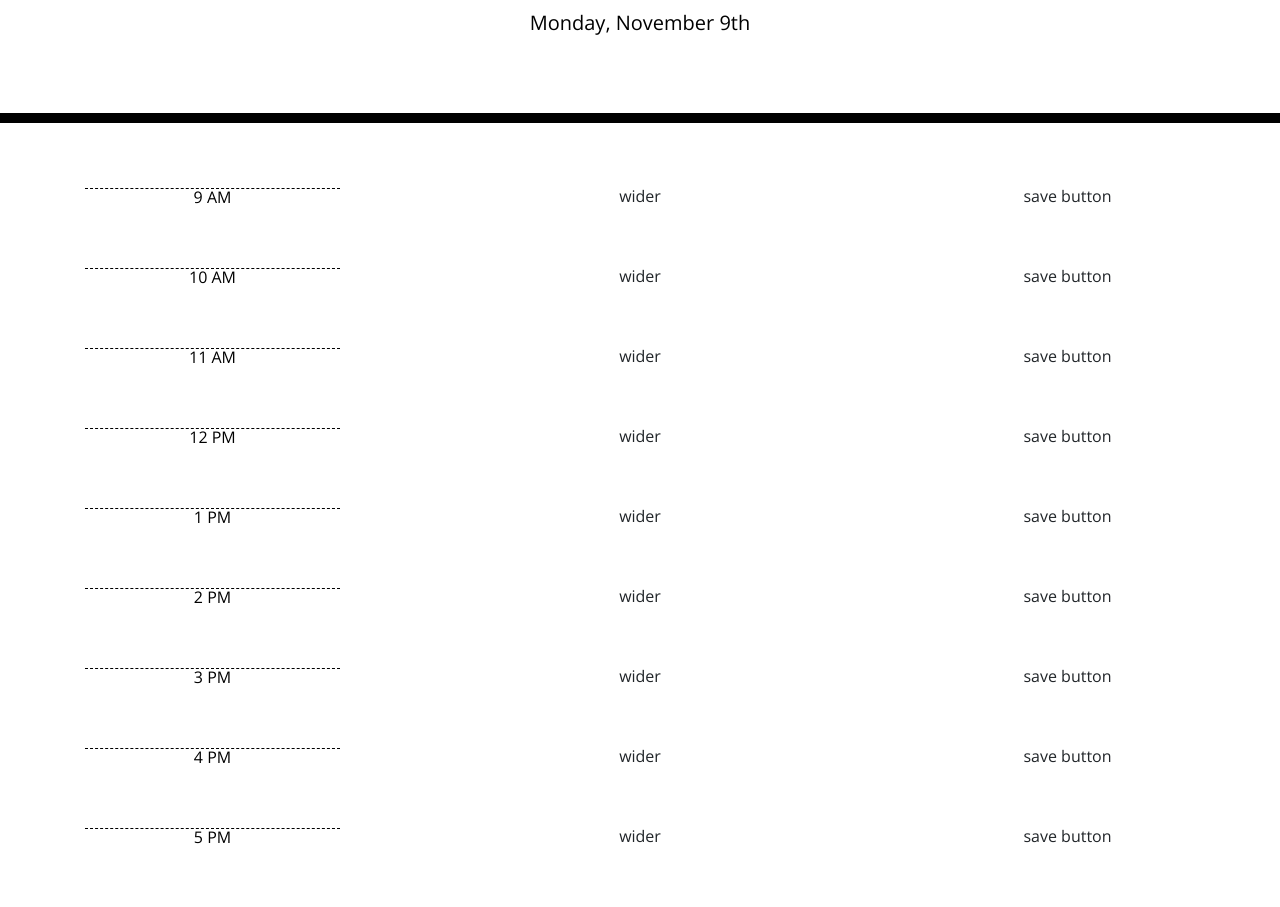
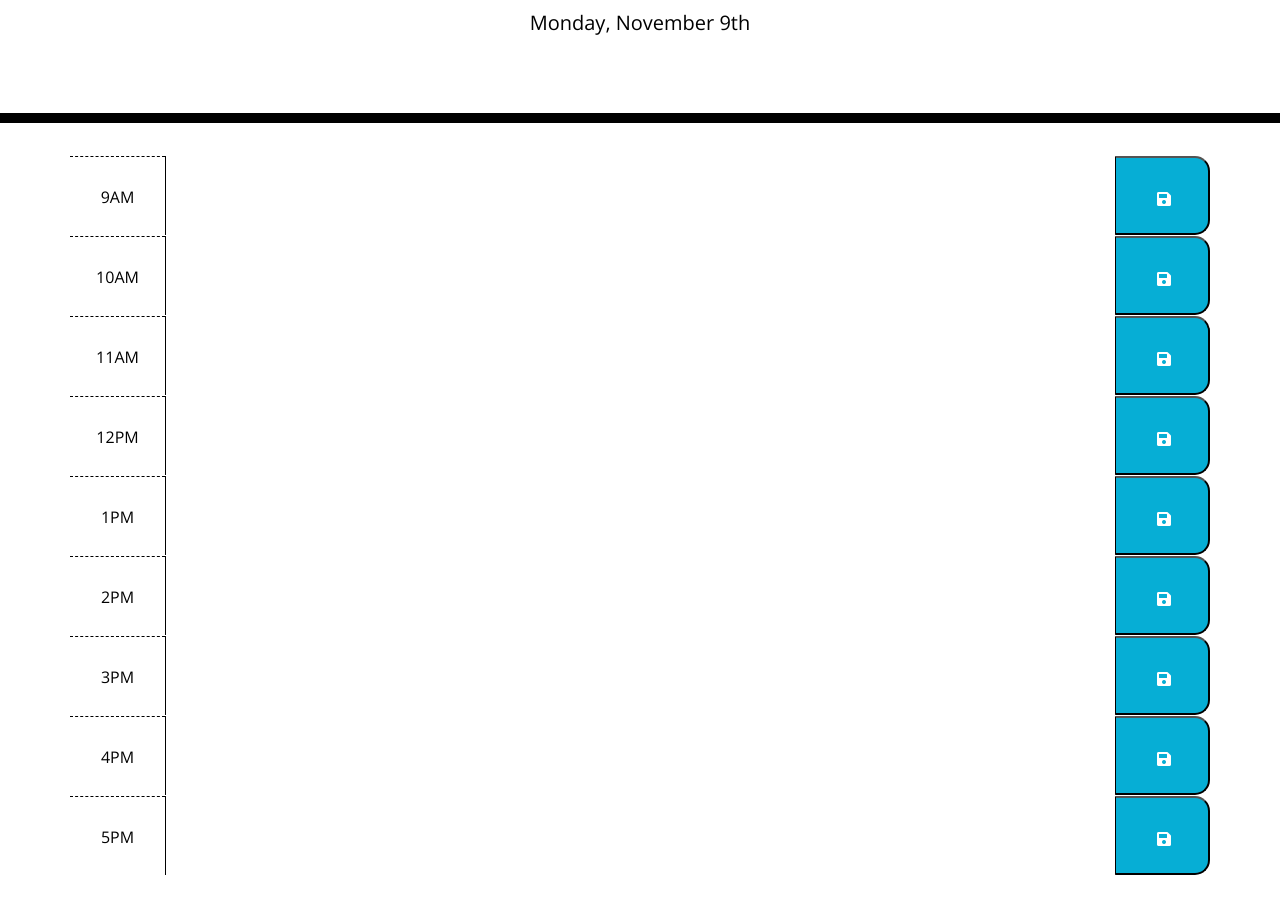
Before and after one commit to andrenajuric/daily-planner, a plain HTML site: page index.html in a window 1280 px wide. Shown: the part 181-1088 px from the top of the page. Drawn offline with nearby package versions, Linux system fonts and the light colour scheme.

Commit message:
added textarea classes, added save button and icon, css styling

```diff
--- a/assets/css/style.css
+++ b/assets/css/style.css
@@ -63,9 +63,21 @@ textarea{
   border-bottom-right-radius: 15px;
   background-color: #06AED5;
   color: white;
+  position: relative;
 }
 
 .saveBtn i:hover {
   font-size: 20px;
   transition: all .3s ease-in-out;
 }
+
+i.fas {
+  position: absolute;
+  top: 50%;
+  left: 50%;
+  height: 50%;
+  transform: translate(-50%, -50%);
+  width: 10px;
+  height: 10px;
+  display: block;
+}
--- a/index.html
+++ b/index.html
@@ -33,111 +33,93 @@
     <!-- this container will store all the rows for the timeblocks -->
     <div class="container time-block">
       <div class="row" id="hour-9">
-        <div class="col">
-          <p class="hour">9 AM</p>
+        <div class="col-2 col-md-1 hour">
+          9AM
         </div>
-        <div class="col-6">
-          <p>wider</p>
-        </div>
-        <div class="col">
-          <p>save button</p>
-        </div>
+        <textarea class="col-8 col-md-10 description" id="desc-1"></textarea>
+        <button class="col-2 col-md-1 saveBtn">
+          <i class="fas fa-save"></i>
+        </button>
       </div>
 
       <div class="row" id="hour-10">
-        <div class="col">
-          <p class="hour">10 AM</p>
+        <div class="col-2 col-md-1 hour">
+          10AM
         </div>
-        <div class="col-6">
-          <p>wider</p>
-        </div>
-        <div class="col">
-          <p>save button</p>
-        </div>
+        <textarea class="col-8 col-md-10 description" id="desc-2"></textarea>
+        <button class="col-2 col-md-1 saveBtn">
+          <i class="fas fa-save"></i>
+        </button>
       </div>
 
       <div class="row" id="hour-11">
-        <div class="col">
-          <p class="hour">11 AM</p>
+        <div class="col-2 col-md-1 hour">
+          11AM
         </div>
-        <div class="col-6">
-          <p>wider</p>
-        </div>
-        <div class="col">
-          <p>save button</p>
-        </div>
+        <textarea class="col-8 col-md-10 description" id="desc-3"></textarea>
+        <button class="col-2 col-md-1 saveBtn">
+          <i class="fas fa-save"></i>
+        </button>
       </div>
 
       <div class="row" id="hour-12">
-        <div class="col">
-          <p class="hour">12 PM</p>
+        <div class="col-2 col-md-1 hour">
+          12PM
         </div>
-        <div class="col-6">
-          <p>wider</p>
-        </div>
-        <div class="col">
-          <p>save button</p>
-        </div>
+        <textarea class="col-8 col-md-10 description" id="desc-4"></textarea>
+        <button class="col-2 col-md-1 saveBtn">
+          <i class="fas fa-save"></i>
+        </button>
       </div>
 
       <div class="row" id="hour-13">
-        <div class="col">
-          <p class="hour">1 PM</p>
+        <div class="col-2 col-md-1 hour">
+          1PM
         </div>
-        <div class="col-6">
-          <p>wider</p>
-        </div>
-        <div class="col">
-          <p>save button</p>
-        </div>
+        <textarea class="col-8 col-md-10 description" id="desc-5"></textarea>
+        <button class="col-2 col-md-1 saveBtn">
+          <i class="fas fa-save"></i>
+        </button>
       </div>
 
       <div class="row" id="hour-14">
-        <div class="col">
-          <p class="hour">2 PM</p>
+        <div class="col-2 col-md-1 hour">
+          2PM
         </div>
-        <div class="col-6">
-          <p>wider</p>
-        </div>
-        <div class="col">
-          <p>save button</p>
-        </div>
+        <textarea class="col-8 col-md-10 description" id="desc-6"></textarea>
+        <button class="col-2 col-md-1 saveBtn">
+          <i class="fas fa-save"></i>
+        </button>
       </div>
 
       <div class="row" id="hour-15">
-        <div class="col">
-          <p class="hour">3 PM</p>
+        <div class="col-2 col-md-1 hour">
+          3PM
         </div>
-        <div class="col-6">
-          <p>wider</p>
-        </div>
-        <div class="col">
-          <p>save button</p>
-        </div>
+        <textarea class="col-8 col-md-10 description" id="desc-7"></textarea>
+        <button class="col-2 col-md-1 saveBtn">
+          <i class="fas fa-save"></i>
+        </button>
       </div>
 
       <div class="row" id="hour-16">
-        <div class="col">
-          <p class="hour">4 PM</p>
+        <div class="col-2 col-md-1 hour">
+          4PM
         </div>
-        <div class="col-6">
-          <p>wider</p>
-        </div>
-        <div class="col">
-          <p>save button</p>
-        </div>
+        <textarea class="col-8 col-md-10 description" id="desc-8"></textarea>
+        <button class="col-2 col-md-1 saveBtn">
+          <i class="fas fa-save"></i>
+        </button>
       </div>
 
       <div class="row" id="hour-17">
-        <div class="col">
-          <p class="hour">5 PM</p>
+        <div class="col-2 col-md-1 hour">
+          5PM
         </div>
-        <div class="col-6">
-          <p>wider</p>
-        </div>
-        <div class="col">
-          <p>save button</p>
-        </div>
+        <textarea class="col-8 col-md-10 description" id="desc-9"></textarea>
+        <button class="col-2 col-md-1 saveBtn">
+          <i class="fas fa-save"></i>
+        </button>
       </div>
     </div>
 
@@ -146,4 +128,5 @@
     <script src="./assets/js/script.js"></script>
 
   </body>
+  <br><br>
 </html>
```
